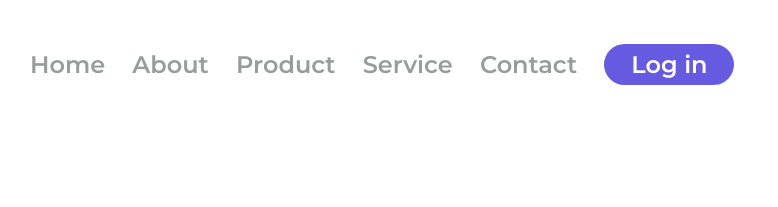
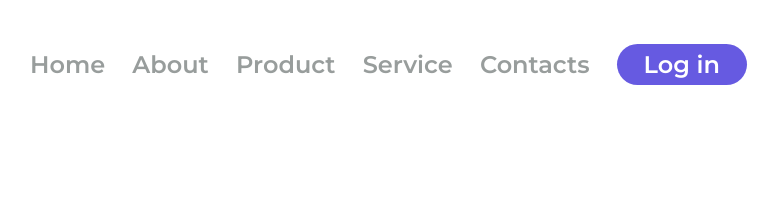
Before and after one commit to josephsecundo/WE-CARE, a plain HTML site: page index.html in a window 1280 px wide. Shown: the top 207 px of the page, without its empty margins (46-824 px from the left). Drawn offline with Linux system fonts and the light colour scheme; a web font is replaced by a local one.

Commit message:
Alteração contacts

```diff
--- a/index.html
+++ b/index.html
@@ -16,7 +16,7 @@
         <a class="link-header">About</a>
         <a class="link-header">Product</a>
         <a class="link-header">Service</a>
-        <a class="link-header">Contact</a>
+        <a class="link-header">Contacts</a>
         <button class="button-header">Log in</button>
     </header>
     <main>
```
